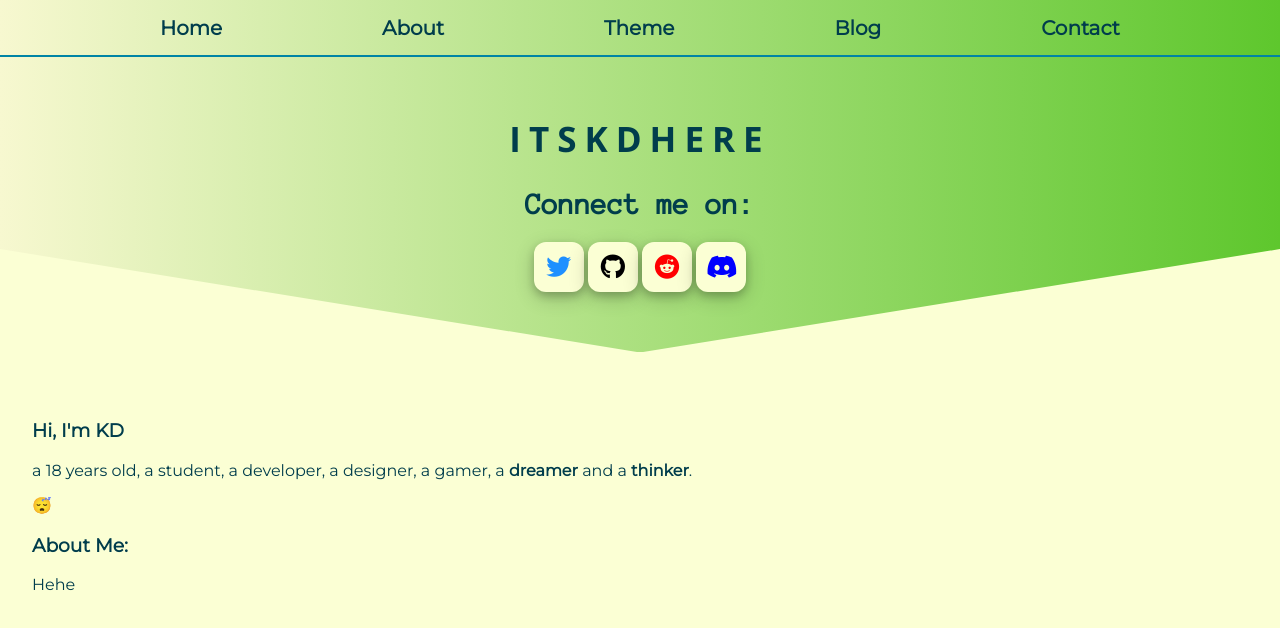
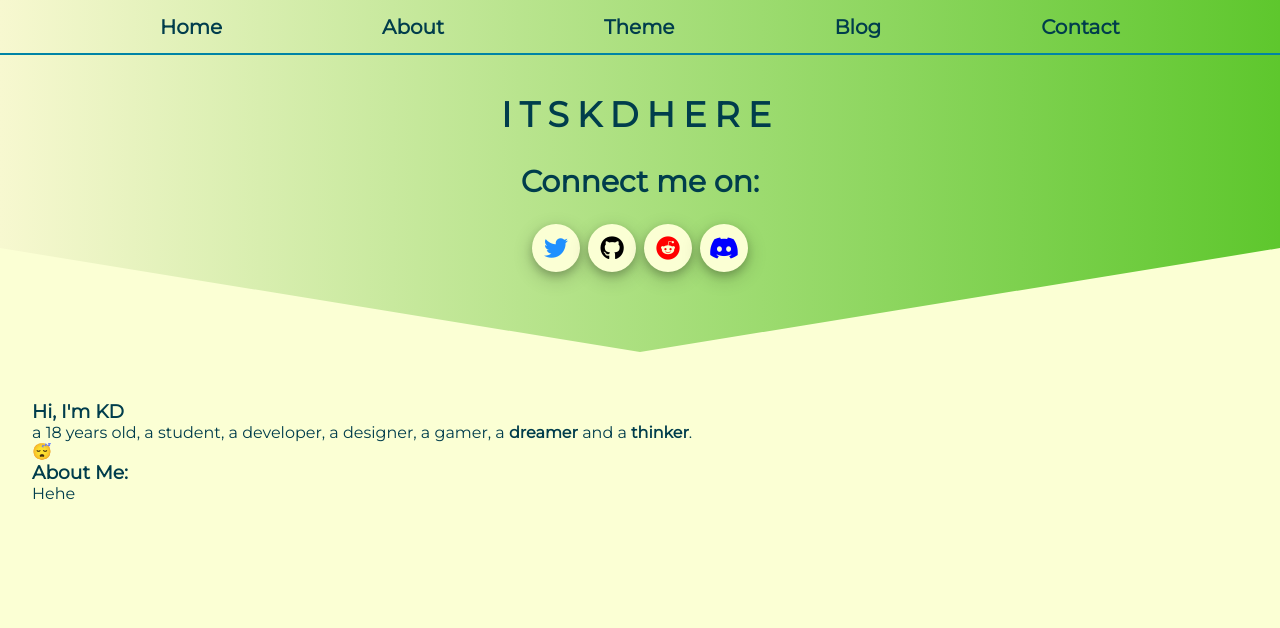
Before and after one commit to itskdhere/My-Website, a website with bundled scripts: page public/index.html in a window 1280 px wide. Built offline with nearby package versions, Linux system fonts and the light colour scheme.

Commit message:
Minor changes

```diff
--- a/package.json
+++ b/package.json
@@ -6,7 +6,7 @@
   "main": "server.js",
   "type": "module",
   "scripts": {
-    "dev": "node --watch server.js",
+    "dev": "nodemon server.js",
     "start": "node server.js",
     "prod": "pm2 start server.js -n my-website"
   },
@@ -16,6 +16,7 @@
     "@types/node": "^18.0.6",
     "axios": "^1.3.4",
     "express": "^4.18.2",
-    "node-fetch": "^3.2.6"
+    "node-fetch": "^3.2.6",
+    "nodemon": "^2.0.22"
   }
 }
--- a/public/static/css/global.css
+++ b/public/static/css/global.css
@@ -2,10 +2,45 @@
 @import url(https://fonts.googleapis.com/css2?family=Press+Start+2P&display=swap);
 @import url(https://fonts.googleapis.com/css2?family=Bungee&display=swap);
 
-body {
+:root{
+    --gray0: #f8f8f8;
+    --gray1: #dbe1e8;
+    --gray2: #b2becd;
+    --gray3: #6c7983;
+    --gray4: #454e56;
+    --gray5: #2a2e35;
+    --gray6: #12181b;
+    --blue: #0084a5;
+    --purple: #a82dd1;
+    --yellow: #fff565;
+    --font-montserrat: 'Montserrat';
+    scroll-behavior: smooth;
+}
+html, body {
+    overflow-x: hidden;
+}
+* {
     margin: 0;
     padding: 0;
-    font-family: 'Montserrat', sans-serif;
+    box-sizing: border-box;
+    font-family: var(--font-montserrat, sans-serif);
+    outline: none;
+}
+body {
+    position: relative;
+}
+a {
+    text-decoration: none;
+    color: inherit;
+    transition: 0.15s;
+}
+button {
+    cursor: pointer;
+    border: none;
+    background-color: transparent;
+    user-select: none;
+}
+body {
     color: var(--text);
     background: var(--bg);
     transition: background 500ms ease-in-out, color 1000ms ease-in-out;
@@ -32,19 +67,6 @@ a {
 }
 
 /* Themes */
-
-:root {
-    --gray0: #f8f8f8;
-    --gray1: #dbe1e8;
-    --gray2: #b2becd;
-    --gray3: #6c7983;
-    --gray4: #454e56;
-    --gray5: #2a2e35;
-    --gray6: #12181b;
-    --blue: #0084a5;
-    --purple: #a82dd1;
-    --yellow: #fff565;
-}
 
 .light {
     --bg: var(--gray0);
--- a/public/static/css/home.css
+++ b/public/static/css/home.css
@@ -53,7 +53,6 @@ h1 {
 
 .line-3 {
     position: relative;
-    /* border-right: 8px solid rgba(255, 255, 255, 0.75); */
     margin: 5px auto 0px auto;
     transform: translateY(-10%);
 }
@@ -61,38 +60,31 @@ h1 {
 /*.......Social Buttons.......*/
 .links {
     position: relative;
-    margin-left: auto;
-    margin-right: auto;
-    text-align: center;
-    justify-content: left;
-    justify-items: left;
-    height: 30px;
+    display: flex;
+    justify-content: center;
+    align-items: center;
+    gap: 0.5rem;
     background-color: rgba(0, 0, 0, 0);
     color: rgb(19, 199, 73);
 }
 
 .button {
-    position: relative;
-    display: inline-block;
-    margin: auto;
-
-    padding: 10px;
-    height: 30px;
-    width: 30px;
-    font-size: 25px;
-    text-decoration: none;
-    border-radius: 12px;
+    --font-size: 1.5rem;
+    width: calc(var(--font-size) * 2);
+    height: calc(var(--font-size) * 2);
+    font-size: var(--font-size);
+    display: grid;
+    place-items: center;
+    border-radius: 5rem;
     background-color: var(--bg);
     box-shadow: 0 4px 8px 0 rgba(0, 0, 0, 0.2), 0 6px 20px 0 rgba(0, 0, 0, 0.19);
 }
 
 .button:hover {
-    background-color: var(--text);
-    box-shadow: 0 4px 8px 0 rgba(0, 0, 0, 0.2), 0 6px 20px 0 rgba(0, 0, 0, 0.19);
+    filter: brightness(1.1);
+    box-shadow: none;
 }
 
 .button:active {
-    background-color: rgb(83, 192, 33);
-    box-shadow: 0 1px rgb(71, 121, 24);
     transform: translateY(3px);
 }
--- a/public/static/js/views/Home.js
+++ b/public/static/js/views/Home.js
@@ -9,29 +9,25 @@ export default class extends AbstractView {
   async getHtml() {
     return `
         <header>
-
         <h1 style="font-family: 'Open Sans'; font-size: 35px" class="logo"><b>itskdhere</b></h1>
-
         <div class="navbar-below-content">
           <div class="below-box">
             <p class="line-3">
             <b>Connect me on:</b>
             </p>
           </div>
-
           <div class="links">
-            <a href="https://twitter.com/itskdhere" class="button" style="color:Dodgerblue" title="Twitter"> <i
+            <a href="https://twitter.com/itskdhere" target="_blank" class="button" style="color:Dodgerblue" title="Twitter"> <i
                 class="fa-brands fa-twitter"></i></a>
-            <a href="https://github.com/itskdhere" style="color: black" class="button" title="">
+            <a href="https://github.com/itskdhere" target="_blank" style="color: black" class="button" title="">
               <i class="fa-brands fa-github"></i></a>
-            <a href="https://www.reddit.com/u/itskdhere" style="color: red" class="button" title="Github"> <i
+            <a href="https://www.reddit.com/u/itskdhere" target="_blank" style="color: red" class="button" title="Github"> <i
                 class="fa-brands fa-reddit"></i></a>
-            <a href="https://discord.gg/9CDh4Qh6vz" style="color: blue" class="button" title="Discord">
+            <a href="https://discord.gg/9CDh4Qh6vz" target="_blank" style="color: blue" class="button" title="Discord">
               <i class="fa-brands fa-discord"></i></a>
           </div>
         </div>
       </header>
-
       <main>
         <h3>Hi, I'm <b>KD</b></h3>
         <p>
```
Also changed, not shown: 1 other file.
